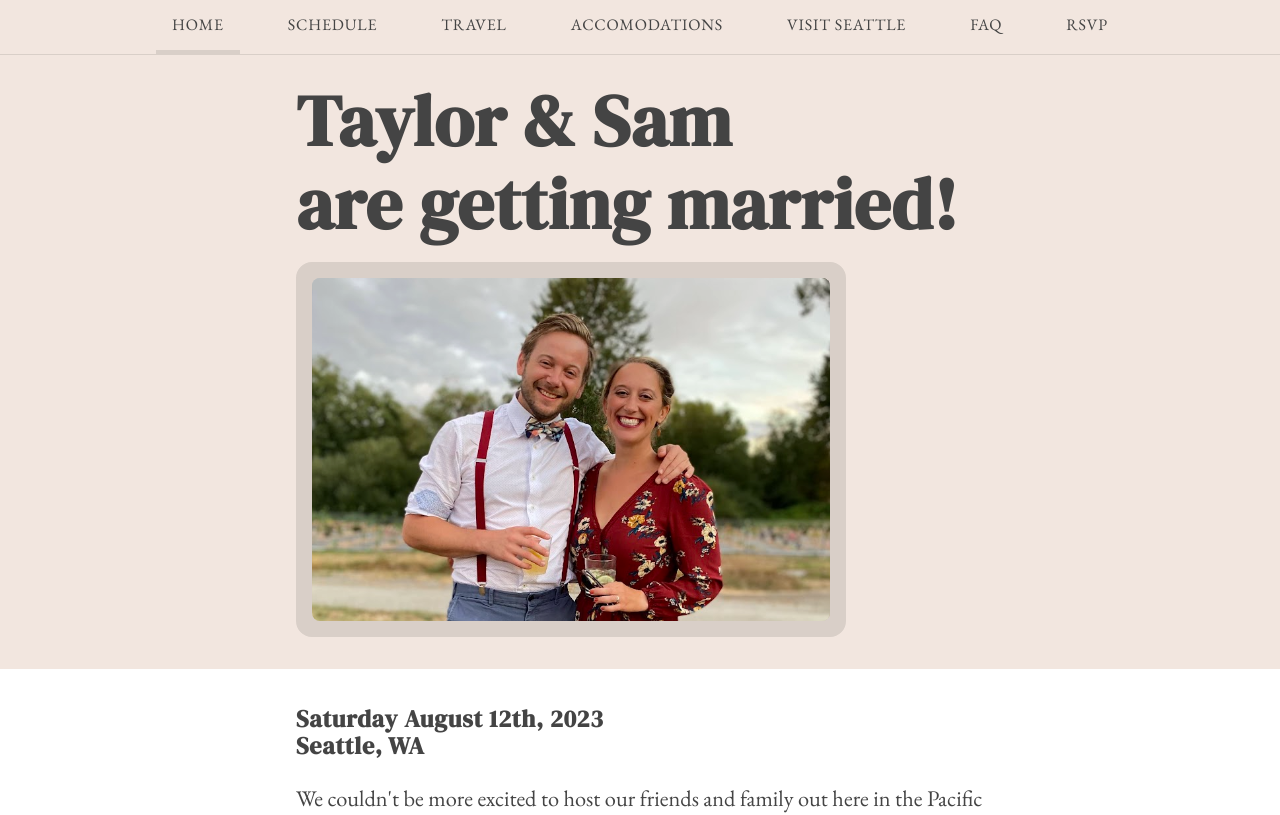
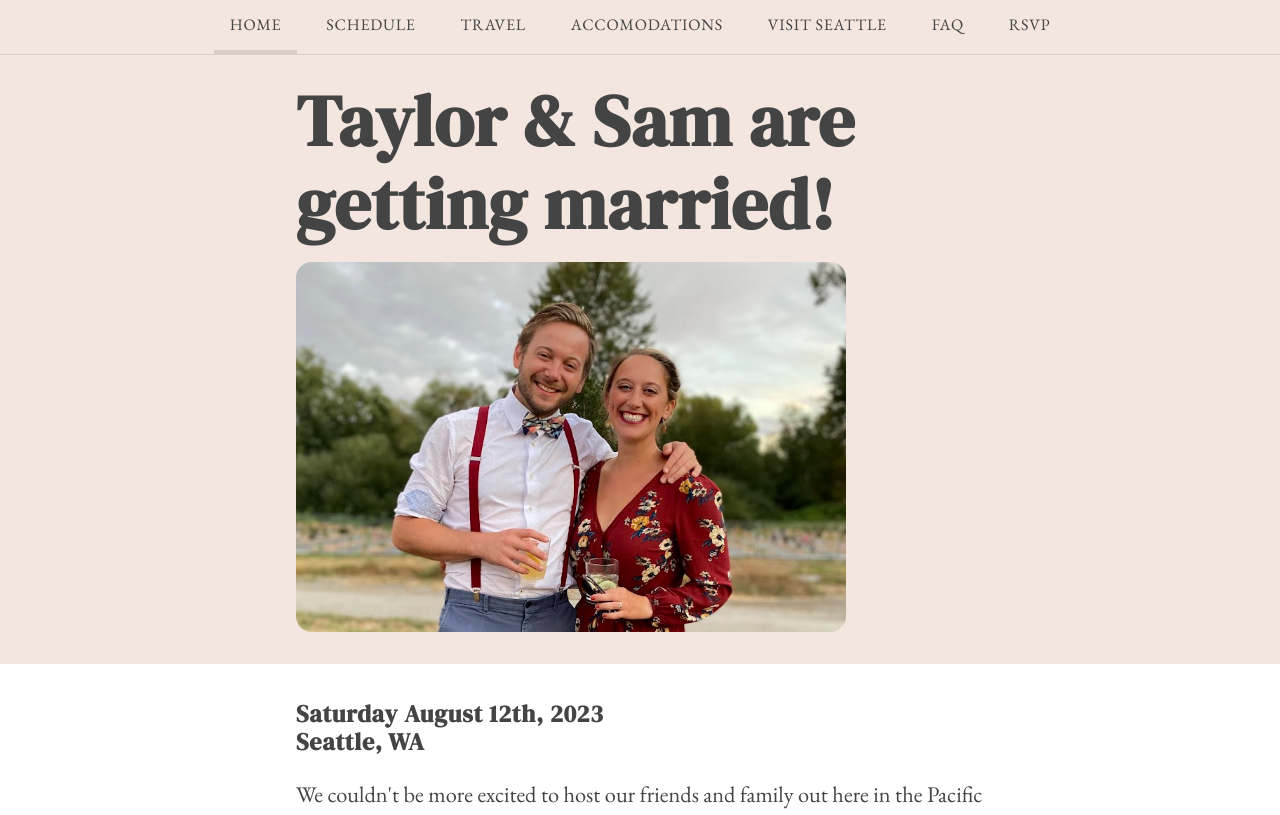
Before and after one commit to mapsam/tksm, a Next.js app: page / in a window 1280 px wide. Shown: the top 815 px of the page. Built offline with nearby package versions, Linux system fonts and the light colour scheme.

Commit message:
preload images

```diff
--- a/components/Content.tsx
+++ b/components/Content.tsx
@@ -1,9 +1,10 @@
 import type { ReactNode } from 'react';
 import Block from './Block';
+import Image from 'next/image';
 
 interface ContentProps {
   name: string,
-  img?: string,
+  img?: any,
   summary?: string,
   children?: ReactNode,
 }
@@ -15,7 +16,7 @@ export default function Content(props: ContentProps) {
         <h1 className="title">{props.name}</h1>
         {props.img &&
           <div className="title-image-container">
-            <div className="title-image" style={{ backgroundImage: `url('/${props.img}')`}}></div>
+            <Image src={props.img} placeholder="blur" layout="responsive" />
           </div>
         }
         {props.summary &&
--- a/pages/accomodations.tsx
+++ b/pages/accomodations.tsx
@@ -1,12 +1,13 @@
 import Content from '../components/Content';
 import Block from '../components/Block';
+import accomImage from '../public/sam-taylor-wac.png';
 
 export default function Page() {
   return (
     <Content
       name="Accomodations"
       summary="No matter where you stay, we recommend booking accomodations as soon as possible. August in Seattle is prime outdoor and cruise season."
-      img="sam-taylor-wac.png">
+      img={accomImage}>
       <Block id="HOTEL-BLOCK">
         <h1>Hotel Block</h1>
         <p>
--- a/pages/faq.tsx
+++ b/pages/faq.tsx
@@ -1,12 +1,13 @@
 import Content from '../components/Content';
 import Block from '../components/Block';
+import faqImage from '../public/sam-taylor-sanjuans.png';
 
 export default function Page() {
   return (
     <Content
       name="FAQ"
       summary="Didn't find your question? You can text Sam @ 651-343-6555 or email @ matthews.sam@gmail.com."
-      img="sam-taylor-sanjuans.png">
+      img={faqImage}>
       <Block id="FAQ">
         <h2>How did we meet?</h2>
         <p>We met as undergrads while attending the University of Wisconsin-Madison. Taylor in a house of 8 "biddies", Sam gratefully sleeping on their couch. Sam moved to Seattle after graduation in 2012, Taylor paid a visit, and the rest is history. We've both lived together in Seattle for nearly a decade.</p>
--- a/pages/index.tsx
+++ b/pages/index.tsx
@@ -1,25 +1,13 @@
 import Block from '../components/Block';
-import { useState } from 'react';
+import Content from '../components/Content';
+import indexImage from '../public/title-smile.png';
 
 export default function Index() {
-  const [ showImage, setShowImage ] = useState<boolean | null>(true);
-
   return (
-    <div className="content">
-      <Block id="TITLE" backgroundClass="color-light-bg">
-        <h1 className="title">Taylor &amp; Sam<br />are getting married!</h1>
-
-        <div
-          className="title-image-container"
-          onMouseEnter={() => setShowImage(false)}
-          onMouseLeave={() => setShowImage(true)}
-          onTouchStart={() => setShowImage(false)}
-          onTouchEnd={() => setShowImage(true)}
-          onTouchCancel={() => setShowImage(true)}>
-          <div className="title-image" style={{ backgroundImage: `url('/title-laugh.png')`}}></div>
-          {showImage && <div className="title-image" style={{ backgroundImage: `url('/title-smile.png')`}}></div> }
-        </div>
-      </Block>
+    <Content
+      name="Taylor & Sam are getting married!"
+      summary=""
+      img={indexImage}>
 
       <Block id="INFO">
         <h2><strong>
@@ -38,6 +26,6 @@ export default function Index() {
         <p>Warmly,<br />
            Sam &amp; Taylor</p>
       </Block>
-    </div>
+    </Content>
   )
 }
--- a/pages/seattle.tsx
+++ b/pages/seattle.tsx
@@ -3,6 +3,7 @@ import Content from '../components/Content';
 import Block from '../components/Block';
 import LocationGroup from '../components/LocationGroup';
 import locations, { groupByKey } from '../lib/locations';
+import seattleImage from '../public/seattle-pike-market-fish.png';
 
 export default function Page() {
   const [ group, setGroup ] = useState('group');
@@ -22,7 +23,7 @@ export default function Page() {
   return (
     <Content
       name="Visit Seattle"
-      img="seattle-pike-market-fish.png"
+      img={seattleImage}
       summary="Below is a combination of some of our favorite places in the area as well as must-see Seattle spots.">
 
       <Block id="LOCATIONS">
--- a/pages/travel.tsx
+++ b/pages/travel.tsx
@@ -3,13 +3,14 @@ import Content from '../components/Content';
 import Block from '../components/Block';
 
 import 'mapbox-gl/dist/mapbox-gl.css';
+import travelImage from '../public/sam-taylor-lightrail.png';
 
 export default function Page() {
   return (
     <Content
       name="Travel"
       summary="Traveling to and getting around Seattle is a breeze! ✈️"
-      img="sam-taylor-lightrail.png">
+      img={travelImage}>
       <Block id="AIRPORT">
         <h1>Airport</h1>
         <p>If you’re coming from out of town, we recommend flying into Seattle-Tacoma International Airport (SEA). Plenty of rental car companies are available here, but we recommend taking advantage of city living and utilizing public transportation (and on wedding day we want you to stay late dancing and safely help us drink all of the alcohol we got).</p>
--- a/styles/main.scss
+++ b/styles/main.scss
@@ -92,7 +92,7 @@ p, form, li {
     }
     .nav a {
         display: inline-block;
-        margin: 0 1rem;
+        margin: 0 0.4rem;
         text-decoration: none;
         letter-spacing: 0.05em;
         padding: 1rem;
@@ -153,17 +153,7 @@ h1, h2, h1 *, h2 * {
 }
 
 .title-image-container {
-    -webkit-touch-callout:none;
-    -webkit-user-select:none;
-    -khtml-user-select:none;
-    -moz-user-select:none;
-    -ms-user-select:none;
-    user-select:none;
-    -webkit-tap-highlight-color:rgba(0,0,0,0);
-    height: 375px;
     background-color: $color-gray;
-    position: relative;
-    border: 1rem solid $color-gray;
     border-radius: 1rem;
     overflow: hidden;
 }
@@ -172,22 +162,6 @@ h1, h2, h1 *, h2 * {
 @media (min-width: 45rem) {
     .title { font-size: 4.5rem; }
     .title-image-container { width: 80%; }
-}
-
-.title-image {
-    -webkit-touch-callout:none;
-    -webkit-user-select:none;
-    -khtml-user-select:none;
-    -moz-user-select:none;
-    -ms-user-select:none;
-    user-select:none;
-    -webkit-tap-highlight-color:rgba(0,0,0,0);
-    width: 100%;
-    height: 100%;
-    position: absolute;
-    border-radius: 0.5rem;
-    background-position: center;
-    background-size: cover;
 }
 
 .block {
```
